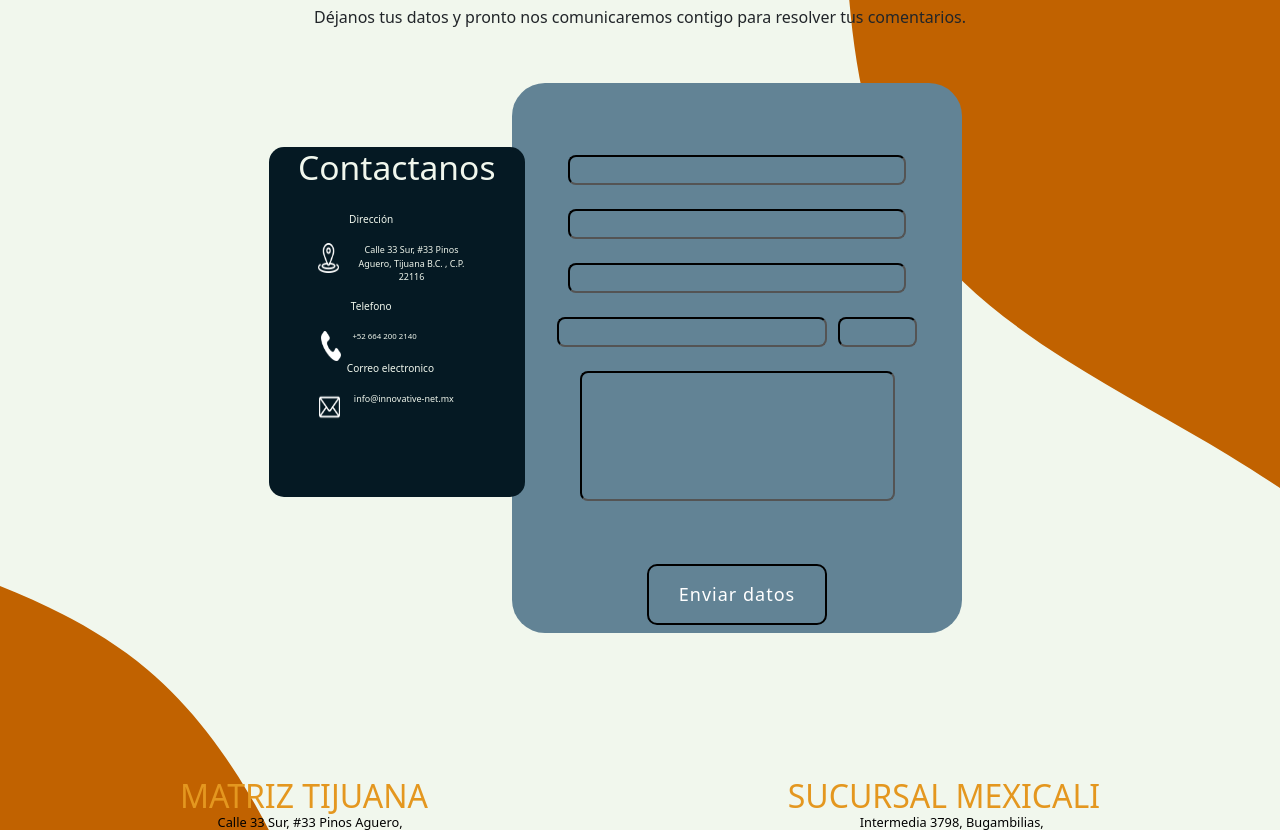
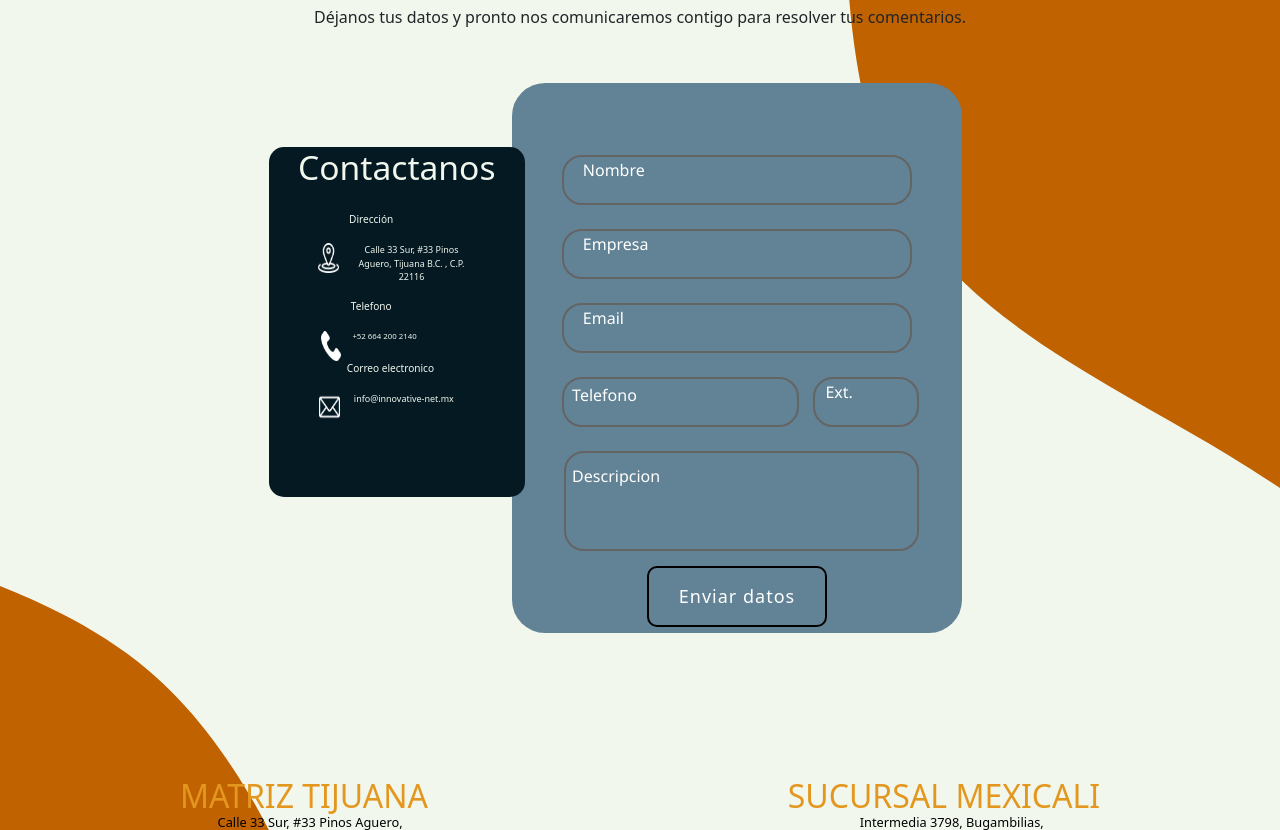
Before and after one commit to Innovative-net-mx/innovative-Webpage, a Django app: page /contacto in a window 1280 px wide. Shown: the part 149-979 px from the top of the page. Run offline with Django 3.2, Linux system fonts and the light colour scheme; some libraries are stand-ins or nearby versions.

Commit message:
inputs-contacto

```diff
--- a/homepage/static/css/estilo.css
+++ b/homepage/static/css/estilo.css
@@ -83,12 +83,11 @@
      transform: scale(0.95);
  }
 
-
-@media(max-width:900px){
-    .btnini{
-        width: 20px;
-    }
-}
+ @media(max-width:900px) {
+     .btnini {
+         width: 20px;
+     }
+ }
 
  @media(max-width: 900px) {
      .img_index {
@@ -931,6 +930,7 @@
  @media(max-width: 500px) {
      .form {
          width: 350px;
+         height: 600px;
          margin-left: 9%;
      }
  }
@@ -1070,6 +1070,223 @@
  .mapsapis {
      width: 48%;
      height: 450px;
+ }
+
+ .inputGroup {
+     font-family: 'Segoe UI', sans-serif;
+     max-width: 350px;
+     position: relative;
+ }
+
+ .inputGroup input {
+     font-size: 100%;
+     padding: 0.8em;
+     outline: none;
+     border: 2px solid rgb(100, 100, 100);
+     background-color: transparent;
+     border-radius: 20px;
+     height: 50px;
+     width: 100%;
+ }
+
+ .inputGroup label {
+     font-size: 100%;
+     position: absolute;
+     left: 0;
+     margin-top: -10px;
+     padding: 0.8em;
+     margin-left: 0.5em;
+     pointer-events: none;
+     transition: all 0.3s ease;
+     color: white;
+ }
+
+ .inputGroup :is(input:focus,
+ input:valid)~label {
+     transform: translateY(-50%) scale(.9);
+     margin: 0em;
+     margin-left: 1.3em;
+     padding: 0.4em;
+     background-color: #628395;
+ }
+
+ .inputGroup :is(input:focus,
+ input:valid) {
+     border-color: rgb(150, 150, 200);
+ }
+
+ .inputGroup1 {
+     font-family: 'Segoe UI', sans-serif;
+     max-width: 350px;
+     position: relative;
+ }
+
+ .inputGroup1 input {
+     font-size: 100%;
+     padding: 0.8em;
+     outline: none;
+     border: 2px solid rgb(100, 100, 100);
+     background-color: transparent;
+     border-radius: 20px;
+     height: 50px;
+     margin-left: 10%;
+     width: 50%;
+ }
+
+ .inputGroup1 label {
+     font-size: 100%;
+     position: absolute;
+     left: 0;
+     margin-top: -10px;
+     padding: 0.8em;
+     margin-left: 30%;
+     pointer-events: none;
+     transition: all 0.3s ease;
+     color: white;
+ }
+
+ .inputGroup1 :is(input:focus,
+ input:valid)~label {
+     transform: translateY(-50%) scale(.9);
+     margin: 0em;
+     margin-left: 30%;
+     padding: 0.4em;
+     background-color: #628395;
+ }
+
+ .inputGroup1:is(input:focus,
+ input:valid) {
+     border-color: rgb(150, 150, 200);
+ }
+
+ .inputGroup2 {
+     font-family: 'Segoe UI', sans-serif;
+     max-width: 350px;
+     position: relative;
+ }
+
+ .inputGroup2 input {
+     font-size: 100%;
+     outline: none;
+     border: 2px solid rgb(100, 100, 100);
+     background-color: transparent;
+     border-radius: 20px;
+     height: 50px;
+     margin-left: 50px;
+     width: 100%;
+ }
+
+ .inputGroup2 label {
+     font-size: 100%;
+     position: absolute;
+     left: 0;
+     margin-top: -57px;
+     padding: 0.8em;
+     margin-left: 20%;
+     pointer-events: none;
+     transition: all 0.3s ease;
+     color: white;
+ }
+
+ .inputGroup2 :is(input:focus,
+ input:valid)~label {
+     transform: translateY(-50%) scale(.9);
+     margin-top: -20%;
+     margin-left: 23%;
+     padding: 0.4em;
+     background-color: #628395;
+ }
+
+ .inputGroup2:is(input:focus,
+ input:valid) {
+     border-color: rgb(150, 150, 200);
+ }
+
+ .inputGroup3 {
+     font-family: 'Segoe UI', sans-serif;
+     max-width: 350px;
+     position: relative;
+ }
+
+ .inputGroup3 input {
+     font-size: 100%;
+     padding: 0.8em;
+     outline: none;
+     border: 2px solid rgb(100, 100, 100);
+     background-color: transparent;
+     border-radius: 20px;
+     height: 100px;
+     margin-top: -10%;
+     margin-left: 22%;
+     width: 150%;
+ }
+
+ .inputGroup3 label {
+     font-size: 100%;
+     position: absolute;
+     left: 0;
+     margin-top: -100px;
+     padding: 0.8em;
+     margin-left: 20%;
+     pointer-events: none;
+     transition: all 0.3s ease;
+     color: white;
+ }
+
+ .inputGroup3 :is(input:focus,
+ input:valid)~label {
+     transform: translateY(-50%) scale(.9);
+     margin-top: -40%;
+     margin-left: 25%;
+     padding: 0.4em;
+     background-color: #628395;
+ }
+
+ .inputGroup3 :is(input:focus,
+ input:valid) {
+     border-color: rgb(150, 150, 200);
+ }
+
+ @media(max-width: 500px) {
+     .inputGroup3 :is(input:focus, input:valid)~label {
+         margin-top: -60%;
+     }
+ }
+
+ @media(max-width: 500px) {
+     .inputGroup2 input {
+         margin-left: 20%;
+     }
+ }
+
+ @media(max-width: 500px) {
+     .inputGroup2 :is(input:focus, input:valid)~label {
+         margin-top: -30%;
+     }
+ }
+
+ @media(min-width: 700px) {
+     .inputGroup2:is(input:focus, input:valid)~label {
+         margin-top: -30%;
+     }
+ }
+
+ @media(max-width: 500px) {
+     .inputGroup:is(input:focus,input:valid)~label {
+         margin-left: 10%;
+     }
+ }
+
+ @media(max-width: 500px) {
+     .inputGroup label {
+         margin-left: 10%;
+     }
+ }
+
+ @media(max-width: 600px) {
+     .inputGroup input {
+         width: 80%;
+     }
  }
  /*Fin contacto*/
  /*Cartera de servicios*/
--- a/homepage/templates/homepage/contacto.html
+++ b/homepage/templates/homepage/contacto.html
@@ -58,25 +58,27 @@
             {{form.non_field_errors}}
             <br>
 
-            <div>
+            <div class="inputGroup">
 
                 {{ form.nombre.errors }}
             {{form.nombre}}
-
+            <label for="name">Nombre</label>
             </div><br>
 
-            <div>
+            <div class="inputGroup">
 
                 {{ form.empresa.errors }}
                 {{form.empresa}}
+                <label for="name">Empresa</label>
 
             </div>
             <br>
 
-            <div>
+            <div class="inputGroup">
 
                 {{ form.email.errors }}
                 {{form.email}}
+                <label for="name">Email</label>
 
             </div>
             <br>
@@ -84,39 +86,35 @@
             <div class="extphon" >
 
             <div class="acomodo">
-
+                <div class="inputGroup2">
                 {{ form.phone.errors }}
             {{form.phone}}
+            <label for="name">Telefono</label>
 
             </div>
 
-            <div>
+            <br><br>
+            <div class="inputGroup3">
 
-                {{ form.extension.errors }}
-                {{form.extension}}
+                {{ form.descripcion.errors }}
+                {{form.descripcion}}
+                <label for="name">Descripcion</label>
 
             </div>
 
         </div>
 
-        <br>
+        <div class="inputGroup1">
+            {{ form.extension.errors }}
+            {{form.extension}}
 
-            <div>
-
-                {{ form.descripcion.errors }}
-                {{form.descripcion}}
+                <label for="name">Ext.</label>
 
             </div>
             <br><br>
 
-
-
-            <button class="btnnose"> Enviar datos
-            </button>
-
-
     </div>
-
+    <button class="btnnose"> Enviar datos</button>
     </div>
 
   </center>
```
